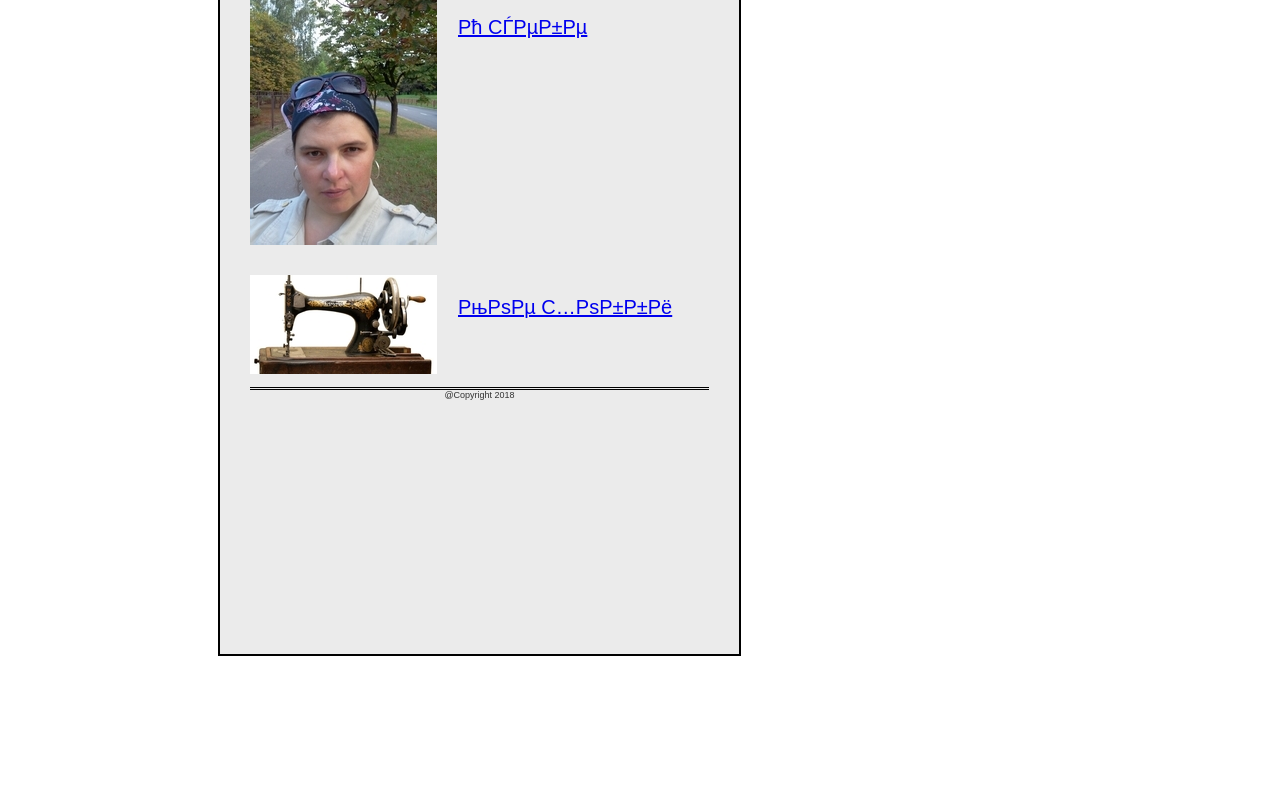
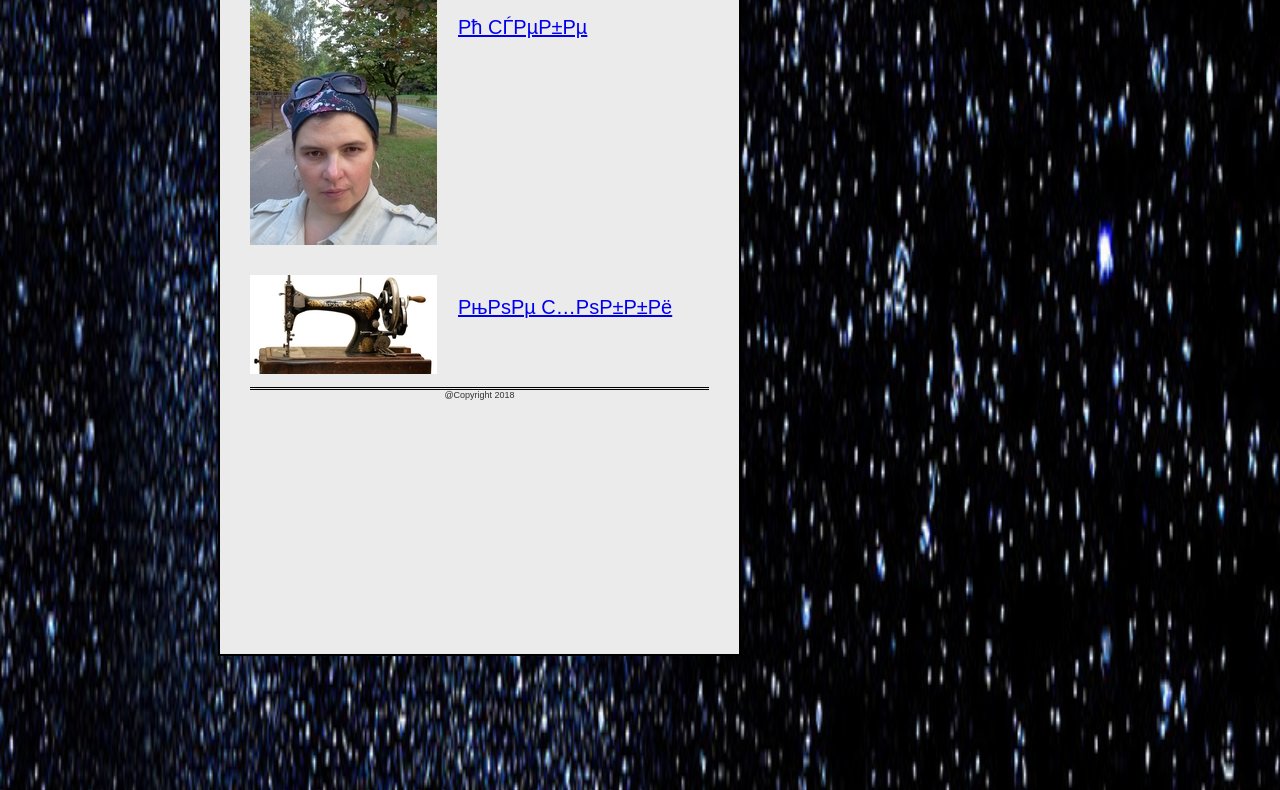
Before and after one commit to Gatolichina/Gatolichina.github.io, a plain HTML site: page index.html in a window 1280 px wide. Shown: the part 294-1084 px from the top of the page. Drawn offline with Linux system fonts and the light colour scheme.

Commit message:
Update style.css

```diff
--- a/css/style.css
+++ b/css/style.css
@@ -2,7 +2,7 @@ body{
     margin: 0;
     padding: 0;
     height:2000px;
-    background: #ffff url(Gatolichina.github.io/img/fon.jpg) no-repeat;
+    background: #ffff url(/img/fon.jpg) no-repeat;
     background-size:100% 100%;
 }
 section{
```
